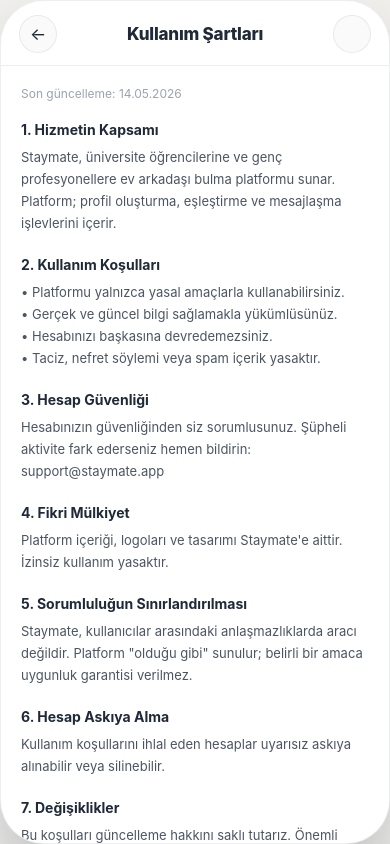
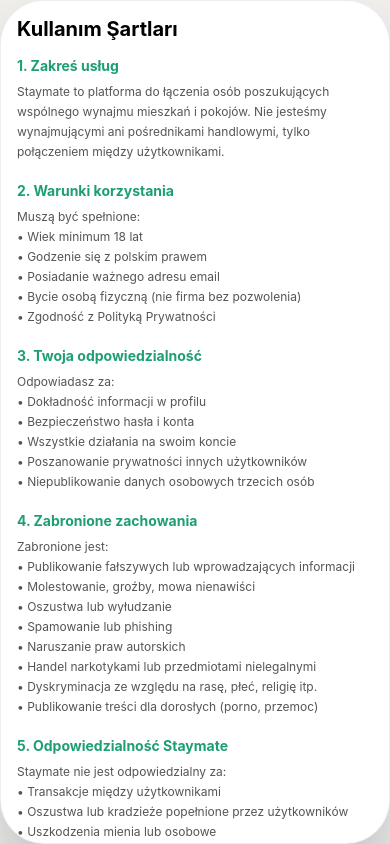
Before and after one commit to aycagedik2003-03/student-planner, a React Native app in the folder staymate/: screen /TermsOfService in a window 390 px wide. Built offline with nearby package versions, Linux system fonts and the light colour scheme; what expo-notifications would draw is missing.

Commit message:
Fix: Register flow — name alanı kaldırıldı, profile update'e taşındı

```diff
--- a/staymate/src/api/AuthService.ts
+++ b/staymate/src/api/AuthService.ts
@@ -18,12 +18,10 @@
   register: async (
     email: string,
     password: string,
-    name: string,
   ): Promise<AuthResponse> => {
     const res = await api.post<AuthResponse>('/auth/register', {
       email,
       password,
-      name,
     });
     await SecureStore.setItemAsync('userToken', res.data.access_token);
     return res.data;
--- a/staymate/src/api/ProfileService.ts
+++ b/staymate/src/api/ProfileService.ts
@@ -17,9 +17,10 @@
   quizCompleted?: boolean;
 };
 
-export type UpdateProfilePayload = Partial<
-  Omit<UserProfile, 'id' | 'email' | 'avatarUrl'>
->;
+export type UpdateProfilePayload = Partial<{
+  [K in keyof Omit<UserProfile, 'id' | 'email' | 'avatarUrl'>]:
+    UserProfile[K] | null;
+}>;
 
 // ── Service ───────────────────────────────────────────────────────────────────
 
--- a/staymate/src/screens/AuthScreen.tsx
+++ b/staymate/src/screens/AuthScreen.tsx
@@ -16,6 +16,7 @@
 } from 'react-native';
 import { NativeStackNavigationProp } from '@react-navigation/native-stack';
 import { authService } from '../api/AuthService';
+import { profileService } from '../api/ProfileService';
 import { useAppStore } from '../store';
 import { RootStackParamList } from '../../App';
 import { parseApiError } from '../api/client';
@@ -81,11 +82,8 @@
 
     setLoading(true);
     try {
-      const data = isLogin
-        ? await authService.login(email.trim(), password)
-        : await authService.register(email.trim(), password, name.trim());
-
-      // Store'u güncelle
+      if (isLogin) {
+        const data = await authService.login(email.trim(), password);
         setToken(data.access_token);
         setUser({
           id:            data.user.id,
@@ -93,8 +91,26 @@
           email:         data.user.email,
           quizCompleted: false,
         });
+      } else {
+        // Step 1: Register (email + password only)
+        const data = await authService.register(email.trim(), password);
+        setToken(data.access_token);
+        setUser({
+          id:            data.user.id,
+          name:          name.trim(),
+          email:         data.user.email,
+          quizCompleted: false,
+        });
 
-      // Onboarding akışına yönlendir
+        // Step 2: Save name to profile
+        await profileService.updateProfile({
+          name:       name.trim(),
+          age:        null,
+          city:       null,
+          university: null,
+        });
+      }
+
       navigation.replace('Onboarding');
     } catch (err) {
       setErrorMsg(parseApiError(err));
--- a/staymate/src/screens/TermsOfServiceScreen.tsx
+++ b/staymate/src/screens/TermsOfServiceScreen.tsx
@@ -1,97 +1,136 @@
 import React from 'react';
-import { View, Text, ScrollView, TouchableOpacity, StyleSheet, StatusBar } from 'react-native';
-import { SafeAreaView } from 'react-native-safe-area-context';
-import { NativeStackNavigationProp } from '@react-navigation/native-stack';
-import { RootStackParamList } from '../../App';
+import { View, ScrollView, Text } from 'react-native';
 import { useTranslation } from '../i18n/useTranslation';
 
-type Props = { navigation: NativeStackNavigationProp<RootStackParamList, 'TermsOfService'> };
-
-const C = {
-  bg: '#FFFFFF', ink: '#1F2937', soft: '#4B5563',
-  mute: '#9CA3AF', line: 'rgba(31,41,55,0.08)',
-};
-
-function Section({ title, children }: { title: string; children: string }) {
-  return (
-    <View style={st.section}>
-      <Text style={st.sectionTitle}>{title}</Text>
-      <Text style={st.sectionBody}>{children}</Text>
-    </View>
-  );
-}
-
-export default function TermsOfServiceScreen({ navigation }: Props) {
+export const TermsOfServiceScreen = () => {
   const { t } = useTranslation();
 
   return (
-    <SafeAreaView style={st.root} edges={['top', 'bottom']}>
-      <StatusBar barStyle="dark-content" backgroundColor={C.bg} />
+    <ScrollView style={{ flex: 1, padding: 16, backgroundColor: '#fff' }}>
+      <Text style={{ fontSize: 20, fontWeight: 'bold', marginBottom: 16 }}>
+        {t('auth.termsOfService')}
+      </Text>
 
-      {/* Header */}
-      <View style={st.header}>
-        <TouchableOpacity style={st.backBtn} onPress={() => navigation.goBack()} activeOpacity={0.7}>
-          <Text style={st.backTxt}>←</Text>
-        </TouchableOpacity>
-        <Text style={st.hTitle}>{t('auth.termsOfService')}</Text>
-        <View style={st.backBtn} />
-      </View>
-
-      <ScrollView contentContainerStyle={st.content} showsVerticalScrollIndicator={false}>
-        <Text style={st.lastUpdated}>Son güncelleme: {new Date().toLocaleDateString('tr-TR')}</Text>
-
-        <Section title="1. Hizmetin Kapsamı">
-          {`Staymate, üniversite öğrencilerine ve genç profesyonellere ev arkadaşı bulma platformu sunar. Platform; profil oluşturma, eşleştirme ve mesajlaşma işlevlerini içerir.`}
+      <Section title="1. Zakreś usług">
+        Staymate to platforma do łączenia osób poszukujących wspólnego wynajmu
+        mieszkań i pokojów. Nie jesteśmy wynajmującymi ani pośrednikami handlowymi,
+        tylko połączeniem między użytkownikami.
       </Section>
 
-        <Section title="2. Kullanım Koşulları">
-          {`• Platformu yalnızca yasal amaçlarla kullanabilirsiniz.\n• Gerçek ve güncel bilgi sağlamakla yükümlüsünüz.\n• Hesabınızı başkasına devredemezsiniz.\n• Taciz, nefret söylemi veya spam içerik yasaktır.`}
+      <Section title="2. Warunki korzystania">
+        Muszą być spełnione:{'\n'}
+        • Wiek minimum 18 lat{'\n'}
+        • Godzenie się z polskim prawem{'\n'}
+        • Posiadanie ważnego adresu email{'\n'}
+        • Bycie osobą fizyczną (nie firma bez pozwolenia){'\n'}
+        • Zgodność z Polityką Prywatności
       </Section>
 
-        <Section title="3. Hesap Güvenliği">
-          {`Hesabınızın güvenliğinden siz sorumlusunuz. Şüpheli aktivite fark ederseniz hemen bildirin: support@staymate.app`}
+      <Section title="3. Twoja odpowiedzialność">
+        Odpowiadasz za:{'\n'}
+        • Dokładność informacji w profilu{'\n'}
+        • Bezpieczeństwo hasła i konta{'\n'}
+        • Wszystkie działania na swoim koncie{'\n'}
+        • Poszanowanie prywatności innych użytkowników{'\n'}
+        • Niepublikowanie danych osobowych trzecich osób
       </Section>
 
-        <Section title="4. Fikri Mülkiyet">
-          {`Platform içeriği, logoları ve tasarımı Staymate'e aittir. İzinsiz kullanım yasaktır.`}
+      <Section title="4. Zabronione zachowania">
+        Zabronione jest:{'\n'}
+        • Publikowanie fałszywych lub wprowadzających informacji{'\n'}
+        • Molestowanie, groźby, mowa nienawiści{'\n'}
+        • Oszustwa lub wyłudzanie{'\n'}
+        • Spamowanie lub phishing{'\n'}
+        • Naruszanie praw autorskich{'\n'}
+        • Handel narkotykami lub przedmiotami nielegalnymi{'\n'}
+        • Dyskryminacja ze względu na rasę, płeć, religię itp.{'\n'}
+        • Publikowanie treści dla dorosłych (porno, przemoc)
       </Section>
 
-        <Section title="5. Sorumluluğun Sınırlandırılması">
-          {`Staymate, kullanıcılar arasındaki anlaşmazlıklarda aracı değildir. Platform \"olduğu gibi\" sunulur; belirli bir amaca uygunluk garantisi verilmez.`}
+      <Section title="5. Odpowiedzialność Staymate">
+        Staymate nie jest odpowiedzialny za:{'\n'}
+        • Transakcje między użytkownikami{'\n'}
+        • Oszustwa lub kradzieże popełnione przez użytkowników{'\n'}
+        • Uszkodzenia mienia lub osobowe{'\n'}
+        • Pogubione klucze lub pieniądze{'\n'}
+        • Konflikty między wspólnikami{'\n'}
+        • Niedotrzymanie warunków najmu{'\n\n'}
+        Maksymalna odpowiedzialność: zwrot opłaty za usługę.
       </Section>
 
-        <Section title="6. Hesap Askıya Alma">
-          {`Kullanım koşullarını ihlal eden hesaplar uyarısız askıya alınabilir veya silinebilir.`}
+      <Section title="6. Wiadomości i komunikacja">
+        • Wiadomości między użytkownikami nie są moderowane{'\n'}
+        • Staymate nie kontroluje zawartości rozmów{'\n'}
+        • Jeśli otrzymasz zagrażające wiadomości, zgłoś nas{'\n'}
+        • Nie udostępniamy numerów telefonów bez zgody
       </Section>
 
-        <Section title="7. Değişiklikler">
-          {`Bu koşulları güncelleme hakkını saklı tutarız. Önemli değişiklikler e-posta ile bildirilir.`}
+      <Section title="7. Zmiany lub usunięcie konta">
+        Możesz:{'\n'}
+        • Zmienić dane w profilu w każdej chwili{'\n'}
+        • Usunąć konto - dane zostaną skasowane w 30 dni{'\n'}
+        • Wznowić konto w ciągu 30 dni od usunięcia{'\n\n'}
+        Możemy:{'\n'}
+        • Zawiesić konto za naruszenie regulaminu{'\n'}
+        • Usunąć konto bez ostrzeżenia w razie oszustwa{'\n'}
+        • Zaarchiwizować dane na potrzeby prawne
       </Section>
 
-        <Section title="8. Uygulanacak Hukuk">
-          {`Bu koşullar Polonya hukukuna tabidir. Uyuşmazlıklar Poznań mahkemelerinde çözülür.`}
+      <Section title="8. Opłaty i rozliczenia">
+        Staymate jest bezpłatna dla wszystkich użytkowników.{'\n'}
+        W przyszłości możemy wprowadzić opłaty za premium - zawsze
+        z ostrzeżeniem z wyprzedzeniem.
       </Section>
 
-        <Text style={st.footer}>İletişim: support@staymate.app</Text>
+      <Section title="9. Własność intelektualna">
+        • Staymate, logo, kod źródłowy - własność Staymate Sp. z o.o.{'\n'}
+        • Twoje zdjęcia i tekst profilu - Twoja własność{'\n'}
+        • Przyznajemy prawo do używania Twojej zawartości do
+          poprawy naszych usług
+      </Section>
+
+      <Section title="10. Modyfikacja regulaminu">
+        Możemy zmienić warunki w każdej chwili.{'\n'}
+        Powiadomimy Cię mailowo 30 dni przed zmianą.{'\n'}
+        Dalsze korzystanie = akceptacja nowych warunków.
+      </Section>
+
+      <Section title="11. Rozwiązywanie sporów">
+        • Najpierw spróbuj rozwiązać problem z drugą osobą{'\n'}
+        • Jeśli się nie powiedzie, skontaktuj się z nami: support@staymate.app{'\n'}
+        • Ostatecznym forum jest sąd właściwy dla Poznania{'\n'}
+        • Prawo polskie (Kodeks cywilny)
+      </Section>
+
+      <Section title="12. Kontakt">
+        Staymate Sp. z o.o.{'\n'}
+        ul. [ADRES], 61-000 Poznań, Polska{'\n'}
+        Email: support@staymate.app{'\n'}
+        Tel: +48 [NUMER]
+      </Section>
+
+      <Section title="13. Rękojmia">
+        USŁUGA JEST ŚWIADCZONA "TAK JAK JEST" BEZ GWARANCJI.{'\n'}
+        Nie gwarantujemy bezprzerwowego dostępu do platformy.
+      </Section>
+
+      <Text style={{ fontSize: 12, color: '#888', marginTop: 24, marginBottom: 32 }}>
+        Akceptując warunki, potwierdzasz, że je przeczytałeś i rozumiesz.{'\n'}
+        Ostatnia aktualizacja: {new Date().toLocaleDateString('pl-PL')}
+      </Text>
     </ScrollView>
-    </SafeAreaView>
   );
-}
+};
 
-const st = StyleSheet.create({
-  root:    { flex: 1, backgroundColor: C.bg },
-  header: {
-    flexDirection: 'row', alignItems: 'center', justifyContent: 'space-between',
-    paddingHorizontal: 18, paddingTop: 14, paddingBottom: 12,
-    borderBottomWidth: 1, borderBottomColor: C.line,
-  },
-  backBtn:  { width: 38, height: 38, borderRadius: 999, backgroundColor: '#FAFAFA', borderWidth: 1, borderColor: C.line, alignItems: 'center', justifyContent: 'center' },
-  backTxt:  { color: C.ink, fontSize: 17 },
-  hTitle:   { color: C.ink, fontSize: 17, fontWeight: '800', letterSpacing: -0.2 },
-  content:  { padding: 20, paddingBottom: 40 },
-  lastUpdated:  { color: C.mute, fontSize: 12, marginBottom: 20 },
-  section:      { marginBottom: 22 },
-  sectionTitle: { color: C.ink, fontSize: 14, fontWeight: '700', marginBottom: 8 },
-  sectionBody:  { color: C.soft, fontSize: 13, lineHeight: 22 },
-  footer:       { color: C.mute, fontSize: 12, marginTop: 24, textAlign: 'center' },
-});
+const Section = ({ title, children }: any) => (
+  <View style={{ marginBottom: 20 }}>
+    <Text style={{ fontSize: 14, fontWeight: 'bold', marginBottom: 8, color: '#1D9E75' }}>
+      {title}
+    </Text>
+    <Text style={{ fontSize: 12, color: '#555', lineHeight: 20 }}>
+      {children}
+    </Text>
+  </View>
+);
+
+export default TermsOfServiceScreen;
```
Lines whose indentation alone changed are shown as unchanged.
